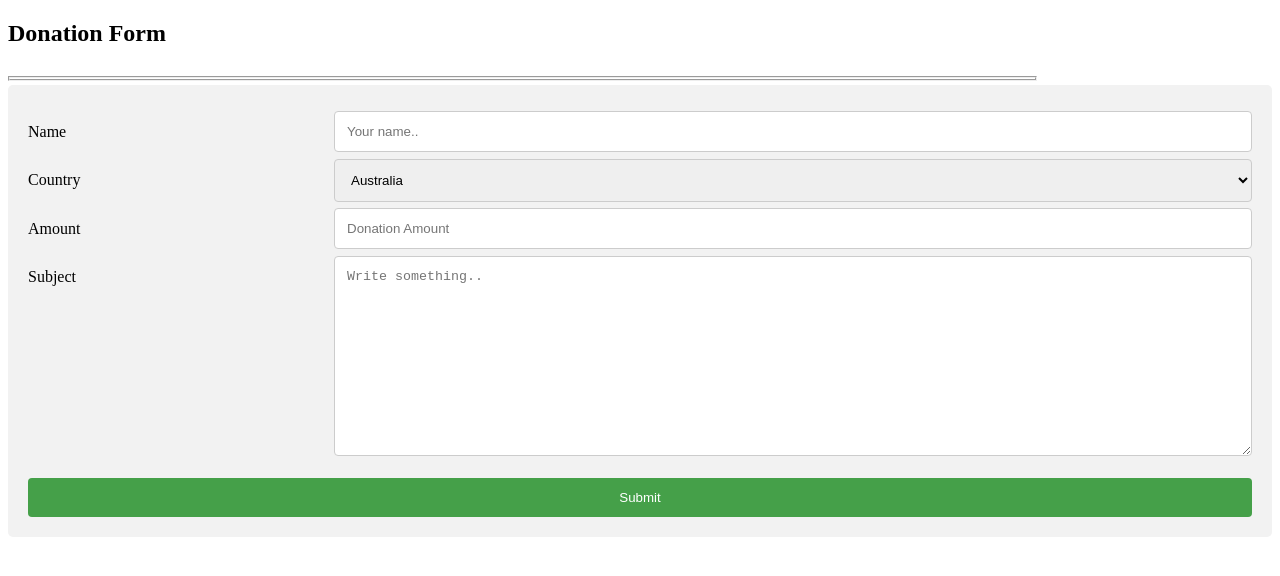
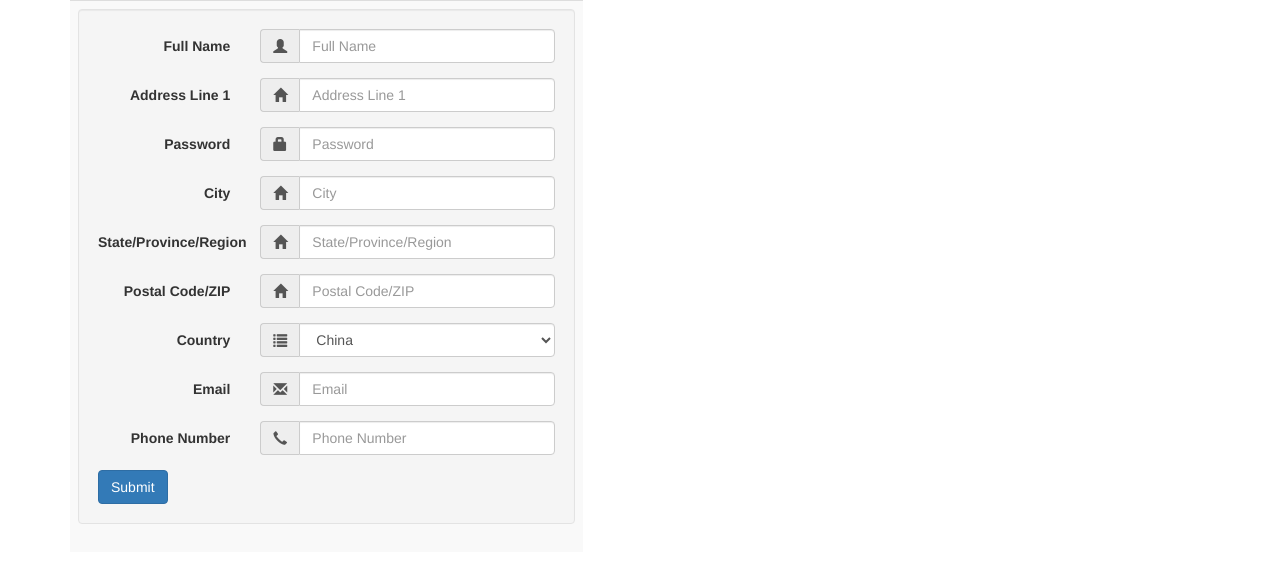
Before and after one commit to anilaHannah/LAB1, a plain HTML site: page form.html in a window 1280 px wide. Drawn offline with nearby package versions, Linux system fonts and the light colour scheme.

Commit message:
Add files via upload

```diff
--- a/form.html
+++ b/form.html
@@ -1,121 +1,100 @@
 <!DOCTYPE html>
 <html>
 <head>
-<style>
-* {
-  box-sizing: border-box;
+  <link href="//maxcdn.bootstrapcdn.com/bootstrap/3.3.0/css/bootstrap.min.css" rel="stylesheet" id="bootstrap-css">
+<script src="//maxcdn.bootstrapcdn.com/bootstrap/3.3.0/js/bootstrap.min.js"></script>
+<script src="//cdnjs.cloudflare.com/ajax/libs/jquery/3.2.1/jquery.min.js"></script>
+</head>
+<script type="text/javascript">
+function validate()
+{
+  var name=document.getElementById("fullName").value;
+  var pwd=document.getElementById("userPassword").value;
+  if(name.length<6 || pwd.length<6)
+    alert("Username and password should be atleast minimum 6 characters long");
+  else
+    alert("You're logged in");
 }
-
-input[type=text],input[type=number], select, textarea {
-  width: 100%;
-  padding: 12px;
-  border: 1px solid #ccc;
-  border-radius: 4px;
-  resize: vertical;
-}
-
-label {
-  padding: 12px 12px 12px 0;
-  display: inline-block;
-}
-
-input[type=submit] {
-  background-color: #45a049;
-  color: white;
-  width: 100%;
-  padding: 12px 20px;
-  border: none;
-  border-radius: 4px;
-  cursor: pointer;
-  float: right;
-}
-
-input[type=submit]:hover {
-  background-color: #003300;
-}
-
-.container {
-  border-radius: 5px;
-  background-color: #f2f2f2;
-  padding: 20px;
-}
-
-.col-25 {
-  float: left;
-  width: 25%;
-  margin-top: 6px;
-}
-
-.col-75 {
-  float: left;
-  width: 75%;
-  margin-top: 6px;
-}
-
-/* Clear floats after the columns */
-.row:after {
-  content: "";
-  display: table;
-  clear: both;
-}
-
-/* Responsive layout - when the screen is less than 600px wide, make the two columns stack on top of each other instead of next to each other */
-@media screen and (max-width: 600px) {
-  .col-25, .col-75, input[type=submit] {
-    width: 100%;
-    margin-top: 0;
-  }
-}
-</style>
-</head>
+</script>
 <body>
 
-<h2>Donation Form</h2>
-<canvas width="1025px" height="1%" style="border: 2px groove;"></canvas>
+
 <div class="container">
-  <form action="/action_page.php">
-  <div class="row">
-    <div class="col-25">
-      <label for="fname">Name</label>
-    </div>
-    <div class="col-75">
-      <input type="text" id="fname" name="firstname" placeholder="Your name..">
+       <table class="table table-striped" style="width: 45%;">
+          <tbody>
+             <tr>
+                <td colspan="1">
+                   <form class="well form-horizontal">
+                      <fieldset>
+                         <div class="form-group">
+                            <label class="col-md-4 control-label">Full Name</label>
+                            <div class="col-md-8 inputGroupContainer">
+                               <div class="input-group"><span class="input-group-addon"><i class="glyphicon glyphicon-user"></i></span><input id="fullName" name="fullName" placeholder="Full Name" class="form-control" pattern="[a-z]{4,8}" required="true" value="" type="text"></div>
                             </div>
                          </div>
-  <div class="row">
-    <div class="col-25">
-      <label for="country">Country</label>
+                         <div class="form-group">
+                            <label class="col-md-4 control-label">Address Line 1</label>
+                            <div class="col-md-8 inputGroupContainer">
+                               <div class="input-group"><span class="input-group-addon"><i class="glyphicon glyphicon-home"></i></span><input id="addressLine1" name="addressLine1" placeholder="Address Line 1" class="form-control" required="true" value="" type="text"></div>
                             </div>
-    <div class="col-75">
-      <select id="country" name="country">
-        <option value="australia">Australia</option>
-        <option value="india">India</option>
-        <option value="canada">Canada</option>
-        <option value="usa">USA</option>
+                         </div>
+                         <div class="form-group">
+                            <label class="col-md-4 control-label">Password</label>
+                            <div class="col-md-8 inputGroupContainer">
+                               <div class="input-group"><span class="input-group-addon"><i class="glyphicon glyphicon-lock"></i></span><input id="password" name="password" placeholder="Password" pattern="^(?=.*[a-z])(?=.*[A-Z])(?=.*[0-9])(?=.*[!@#$%^&*_=+-]).{6,10}$" class="form-control" required="true" value="" type="password"></div>
+                            </div>
+                         </div>
+                         <div class="form-group">
+                            <label class="col-md-4 control-label">City</label>
+                            <div class="col-md-8 inputGroupContainer">
+                               <div class="input-group"><span class="input-group-addon"><i class="glyphicon glyphicon-home"></i></span><input id="city" name="city" placeholder="City" class="form-control" required="true" value="" type="text"></div>
+                            </div>
+                         </div>
+                         <div class="form-group">
+                            <label class="col-md-4 control-label">State/Province/Region</label>
+                            <div class="col-md-8 inputGroupContainer">
+                               <div class="input-group"><span class="input-group-addon"><i class="glyphicon glyphicon-home"></i></span><input id="state" name="state" placeholder="State/Province/Region" class="form-control" required="true" value="" type="text"></div>
+                            </div>
+                         </div>
+                         <div class="form-group">
+                            <label class="col-md-4 control-label">Postal Code/ZIP</label>
+                            <div class="col-md-8 inputGroupContainer">
+                               <div class="input-group"><span class="input-group-addon"><i class="glyphicon glyphicon-home"></i></span><input id="postcode" name="postcode" placeholder="Postal Code/ZIP" class="form-control" required="true" value="" type="text"></div>
+                            </div>
+                         </div>
+                         <div class="form-group">
+                            <label class="col-md-4 control-label">Country</label>
+                            <div class="col-md-8 inputGroupContainer">
+                               <div class="input-group">
+                                  <span class="input-group-addon" style="max-width: 100%;"><i class="glyphicon glyphicon-list"></i></span>
+                                  <select class="selectpicker form-control">
+                                    <option>China</option>
+                                    <option>India</option>
+                                    <option>USA</option>
+                                    <option>Canada</option>
+                                    <option>Japan</option>
                                   </select>
                                </div>
                             </div>
-  <div class="row">
-    <div class="col-25">
-      <label for="amt">Amount</label>
                          </div>
-    <div class="col-75">
-      <input type="number" id="amt" name="amt" placeholder="Donation Amount">
+                         <div class="form-group">
+                            <label class="col-md-4 control-label">Email</label>
+                            <div class="col-md-8 inputGroupContainer">
+                               <div class="input-group"><span class="input-group-addon"><i class="glyphicon glyphicon-envelope"></i></span><input id="email" name="email" placeholder="Email" class="form-control" pattern=".+@university\.in" required="true" value="" type="text"></div>
                             </div>
                          </div>
-  <div class="row">
-    <div class="col-25">
-      <label for="subject">Subject</label>
-    </div>
-    <div class="col-75">
-      <textarea id="subject" name="subject" placeholder="Write something.." style="height:200px"></textarea>
+                         <div class="form-group">
+                            <label class="col-md-4 control-label">Phone Number</label>
+                            <div class="col-md-8 inputGroupContainer">
+                               <div class="input-group"><span class="input-group-addon"><i class="glyphicon glyphicon-earphone"></i></span><input id="phoneNumber" name="phoneNumber" placeholder="Phone Number" pattern="[0-9]{5} [0-9]{5}" class="form-control" required="true" value="" type="text"></div>
                             </div>
                          </div>
-  <br>
-  <div class="row">
-    <input type="submit" value="Submit">
-  </div>
+                         <button type="submit" onclick="onvalidate()" class="btn btn-primary">Submit</button>
+                      </fieldset>
                    </form>
+                </td>
+          </tbody>
+       </table>
     </div>
 
 </body>
```
Lines whose indentation alone changed are shown as unchanged.
